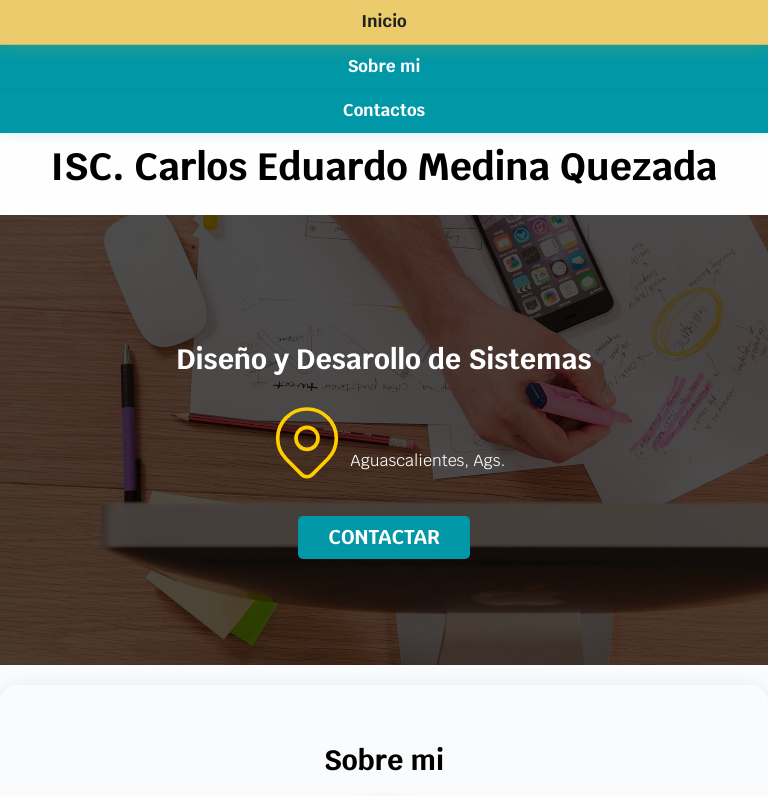
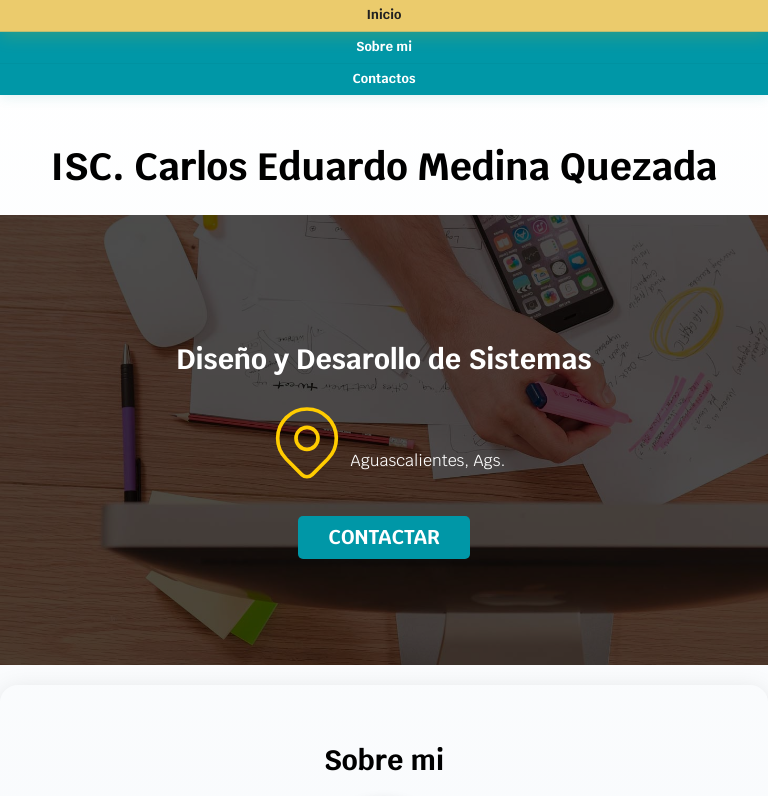
Before and after one commit to UP220425/CV, a plain HTML site: page index.html in a window 768 px wide. Shown: the top 796 px of the page. Drawn offline with nearby package versions, Linux system fonts and the light colour scheme.

Commit message:
Ya se arreglo la navbar

```diff
--- a/CSS/styles.css
+++ b/CSS/styles.css
@@ -7,21 +7,11 @@
     --grisClaro: #DFE9F3;
 }
 
-/* Globales **/
+/* Globales */
 html {
     font-size: 62.5%;
     box-sizing: border-box;
     scroll-behavior: smooth;
-    /*Box Model **/
-    /*scroll-snap-type: y mandatory;**/
-}
-
-/** Scroll Snap**/
-.servicios,
-.navegacion-principal,
-.formulario {
-    scroll-snap-align: center;
-    scroll-snap-stop: always;
 }
 
 *,
@@ -32,7 +22,6 @@ html {
 
 body {
     font-size: 16px;
-    /* 1rem = 10px */
     font-family: 'Krub', sans-serif;
     background-image: linear-gradient(to top, var(--grisClaro) 0%, var(--blanco) 100%);
     padding-top: 70px;
@@ -43,58 +32,6 @@ body {
     margin: 0 auto;
 }
 
-.boton {
-    background-color: var(--secundario);
-    color: var(--blanco);
-    padding: 1rem 3rem;
-    margin-top: 3rem;
-    font-size: 2rem;
-    text-decoration: none;
-    text-transform: uppercase;
-    font-weight: bold;
-    border-radius: .5rem;
-    width: 90%;
-    text-align: center;
-    border: none;
-}
-@media (max-width: 768px) {
-    body {
-        padding-top: 120px;
-    }
-    .navegacion-principal {
-        flex-direction: column;
-        align-items: stretch;
-        gap: 0;
-    }
-    .navegacion-principal a {
-        border-radius: 0;
-        border-bottom: 1px solid #00818a33;
-        font-size: 1.7rem;
-        padding: 1.2rem 0;
-        background: transparent;
-        box-shadow: none;
-        transition: background 0.2s, color 0.2s;
-    }
-    .navegacion-principal a:last-child {
-        border-bottom: none;
-    }
-    .nav-bg {
-        border-bottom-left-radius: 0;
-        border-bottom-right-radius: 0;
-        box-shadow: 0 2px 12px rgba(0,151,167,0.12);
-    }
-}
-
-@media (min-width: 768px) {
-    .boton {
-        width: auto;
-    }
-}
-
-.boton:hover {
-    cursor: pointer;
-}
-
 .sombra {
     box-shadow: 0px 5px 15px 0px rgba(112, 112, 112, 0.48);
     background-color: var(--blanco);
@@ -102,7 +39,7 @@ body {
     border-radius: 1rem;
 }
 
-/* Tipografia */
+/* Tipografía */
 h1 {
     font-size: 3.8rem;
 }
@@ -121,12 +58,11 @@ h3 {
     text-align: center;
 }
 
-/* Titulos */
 .titulo span {
     font-size: 2rem;
 }
 
-/** Utilidades **/
+/* Utilidades */
 .w-sm-100 {
     width: 100%;
 }
@@ -145,7 +81,36 @@ h3 {
     justify-content: flex-end;
 }
 
-/* Navegacion Principal */
+/* Botón */
+.boton {
+    background-color: var(--secundario);
+    color: var(--blanco);
+    padding: 1rem 3rem;
+    margin-top: 3rem;
+    font-size: 2rem;
+    text-decoration: none;
+    text-transform: uppercase;
+    font-weight: bold;
+    border-radius: .5rem;
+    width: 90%;
+    text-align: center;
+    border: none;
+    transition: background 0.2s, color 0.2s;
+}
+
+.boton:hover {
+    cursor: pointer;
+    background-color: var(--primario);
+    color: var(--oscuro);
+}
+
+@media (min-width: 768px) {
+    .boton {
+        width: auto;
+    }
+}
+
+/* Navegación Principal */
 .nav-bg {
     background-color: var(--secundario);
     position: fixed;
@@ -153,18 +118,14 @@ h3 {
     left: 0;
     width: 100%;
     z-index: 1000;
+    border-bottom-left-radius: 0;
+    border-bottom-right-radius: 0;
+    box-shadow: 0 2px 12px rgba(0,151,167,0.12);
 }
 
 .navegacion-principal {
     display: flex;
     flex-direction: column;
-}
-
-@media (min-width: 768px) {
-    .navegacion-principal {
-        flex-direction: row;
-        justify-content: space-between;
-    }
 }
 
 .navegacion-principal a {
@@ -183,11 +144,52 @@ h3 {
         transform 0.25s cubic-bezier(.4,2,.6,1);
 }
 
-.navegacion-principal a:hover {
+.navegacion-principal a:hover,
+.navegacion-principal a.activo {
     background-color: var(--primario);
     color: var(--oscuro);
     box-shadow: 0 4px 18px 0 rgba(255,193,7,0.18);
     transform: translateY(-3px) scale(1.07);
+}
+
+@media (min-width: 768px) {
+    .navegacion-principal {
+        flex-direction: row;
+        justify-content: space-between;
+    }
+    .navegacion-principal a {
+        font-size: 2rem;
+        padding: 1rem 2.5rem;
+        border-radius: .7rem;
+        border-bottom: none;
+    }
+}
+
+@media (max-width: 768px) {
+    body {
+        padding-top: 120px;
+    }
+    .navegacion-principal {
+        flex-direction: column;
+        align-items: stretch;
+        gap: 0;
+    }
+    .navegacion-principal a {
+        border-radius: 0;
+        border-bottom: 1px solid #00818a33;
+        font-size: 1.3rem;
+        padding: 0.8rem 0;
+        background: transparent;
+        box-shadow: none;
+    }
+    .navegacion-principal a:last-child {
+        border-bottom: none;
+    }
+    .nav-bg {
+        border-bottom-left-radius: 0;
+        border-bottom-right-radius: 0;
+        box-shadow: 0 2px 12px rgba(0,151,167,0.12);
+    }
 }
 
 /* Hero */
@@ -202,8 +204,6 @@ h3 {
 
 .contenido-hero {
     position: absolute;
-    background-color: rgba(0, 0, 0, .7);
-
     background-color: rgb(0 0 0 / 70%);
     width: 100%;
     height: 100%;
@@ -223,7 +223,7 @@ h3 {
     align-items: flex-end;
 }
 
-/** Servicios **/
+/* Servicios */
 @media (min-width: 768px) {
     .servicios {
         display: grid;
@@ -241,6 +241,7 @@ h3 {
 .servicio h3 {
     color: var(--secundario);
     font-weight: normal;
+    font-size: 2rem;
 }
 
 .servicio p {
@@ -258,11 +259,10 @@ h3 {
     align-items: center;
 }
 
-/** Contacto **/
+/* Contacto */
 .formulario {
     background-color: var(--gris);
     width: min(60rem, 100%);
-    /** Utilizar el valor más pequeño **/
     margin: 0 auto;
     padding: 2rem;
     border-radius: 1rem;
@@ -288,7 +288,6 @@ h3 {
         grid-template-rows: auto auto 20rem;
         column-gap: 1rem;
     }
-
     .campo:nth-child(3),
     .campo:nth-child(4) {
         grid-column: 1 / 3;
@@ -317,11 +316,12 @@ h3 {
     border-radius: .5rem;
 }
 
-/** Footer **/
+/* Footer */
 .footer {
     text-align: center;
 }
 
+/* Contacto directo */
 .contacto-directo {
     background: rgba(255,255,255,0.10);
     border-radius: 18px;
@@ -387,7 +387,7 @@ h3 {
     font-weight: 700;
 }
 
-/**Sobre mi**/
+/* Sobre mi */
 .sobremi-section {
     background: rgba(255,255,255,0.13);
     border-radius: 18px;
@@ -402,7 +402,7 @@ h3 {
 .sobremi-content {
     display: flex;
     flex-direction: column;
-    align-items: center;;
+    align-items: center;
     gap: 2.5rem;
 }
 
@@ -431,6 +431,7 @@ h3 {
     margin-bottom: 0;
     text-align: left;
 }
+
 .sobremi-info .sobremi-desc {
     font-size: 1.6rem;
     color: #222;
@@ -438,7 +439,6 @@ h3 {
     line-height: 1.8;
     margin-bottom: 0;
     text-align: center;
-
 }
 
 .educacion-box {
@@ -485,18 +485,11 @@ h3 {
     }
 }
 
-.navegacion-principal a.activo {
-    background-color: var(--primario);
-    color: var(--oscuro);
-    box-shadow: 0 4px 18px 0 rgba(255,193,7,0.18);
-    transform: translateY(-3px) scale(1.07);
-}
-
+/* Habilidades */
 #contacto {
     margin-bottom: 3rem;
 }
 
-/* Habilidades */
 .habilidades-section {
     margin-bottom: 3rem;
     background: rgba(255,255,255,0.13);
@@ -530,9 +523,9 @@ h3 {
     background: rgba(0,151,167,0.07);
     color: #222;
     margin-bottom: 10px;
-    padding: 10px 16px;
+    padding: 14px 20px;
     border-radius: 8px;
-    font-size: 1.6rem;
+    font-size: 1.7rem;
     box-shadow: 0 2px 8px rgba(0,151,167,0.10);
     display: flex;
     align-items: center;
@@ -541,7 +534,7 @@ h3 {
 
 .habilidad-col h3 {
     color: #0097A7;
-    font-size: 1.65rem;
+    font-size: 2.1rem;
     margin-bottom: 12px;
     text-align: left;
 }
@@ -557,28 +550,3 @@ h3 {
         gap: 1.5rem;
     }
 }
-
-@media (max-width: 768px) {
-    .navegacion-principal {
-        flex-direction: column;
-        align-items: stretch;
-        gap: 0;
-    }
-    .navegacion-principal a {
-        border-radius: 0;
-        border-bottom: 1px solid #00818a33;
-        font-size: 1.7rem;
-        padding: 1.2rem 0;
-        background: transparent;
-        box-shadow: none;
-        transition: background 0.2s, color 0.2s;
-    }
-    .navegacion-principal a:last-child {
-        border-bottom: none;
-    }
-    .nav-bg {
-        border-bottom-left-radius: 0;
-        border-bottom-right-radius: 0;
-        box-shadow: 0 2px 12px rgba(0,151,167,0.12);
-    }
-}
```
